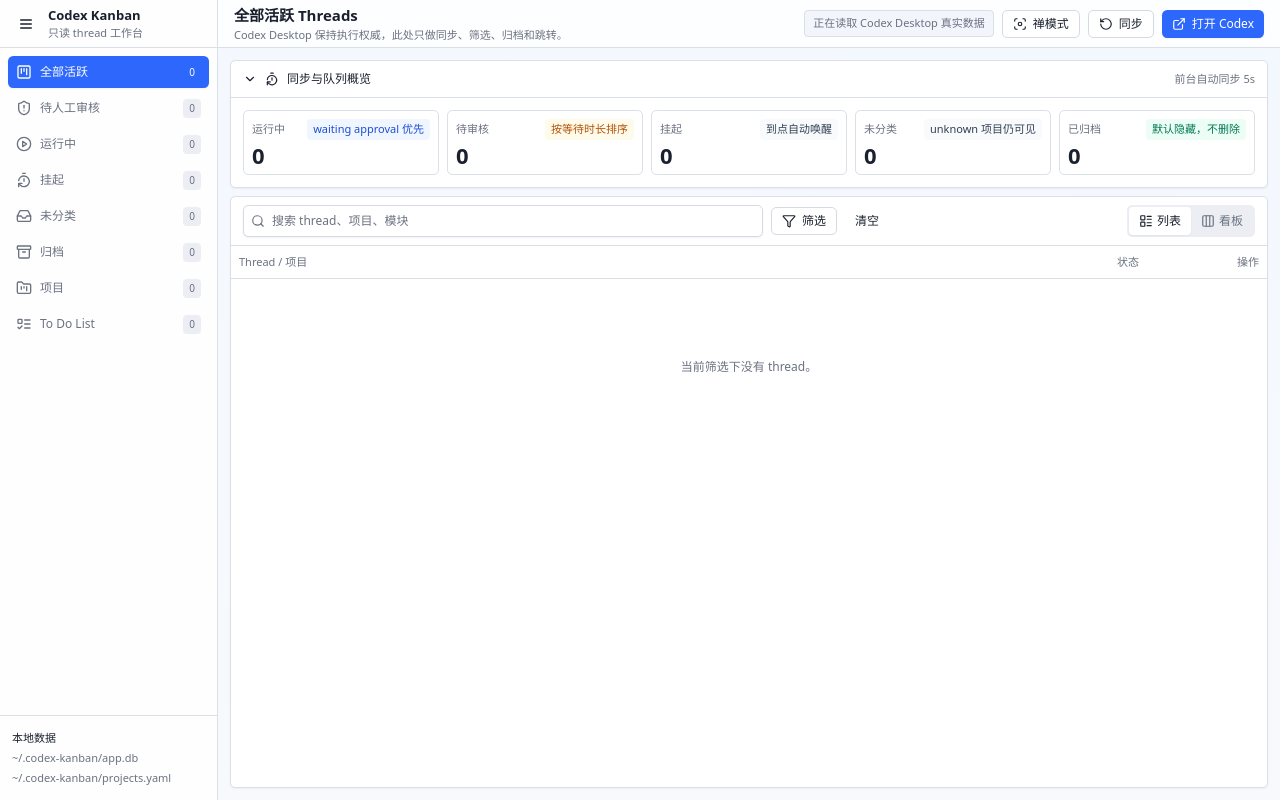
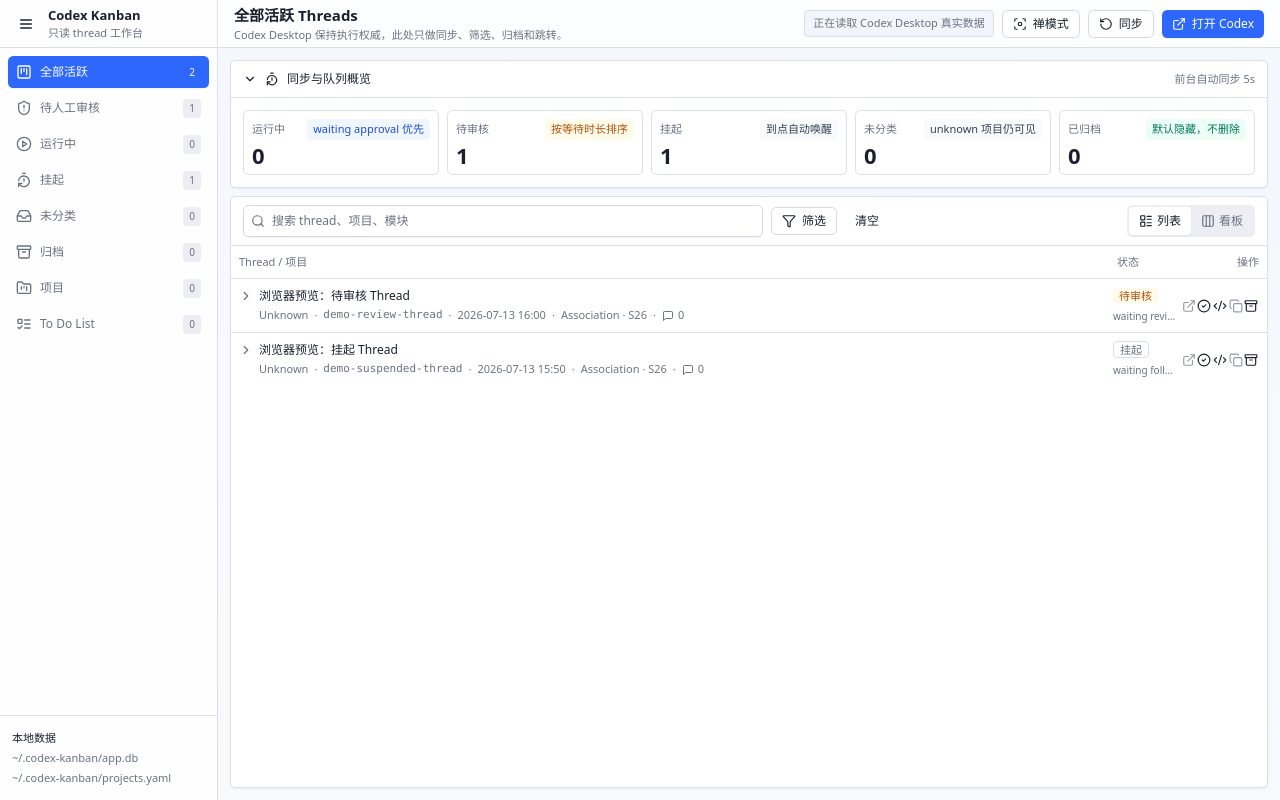
Before and after one commit to gaoyunchuan/AgentKanbanBoard, a React (Vite) app in the folder src-ui/: page / in a window 1280 px wide. Built offline with nearby package versions, Linux system fonts and the light colour scheme.

Commit message:
test: support browser association QA

```diff
--- a/src-ui/src/App.tsx
+++ b/src-ui/src/App.tsx
@@ -131,6 +131,46 @@
   active: true
 };
 
+const demoBrowserThreads = (): ThreadItem[] => [
+  {
+    id: "demo-review-thread",
+    title: "浏览器预览：待审核 Thread",
+    preview: "用于验证展开态关联 Task、迁移、解除和撤销。",
+    projectId: "unknown",
+    cwd: "/demo/agent-kanban",
+    branch: "main",
+    boardStatus: "review_pending",
+    codexStatus: "idle",
+    subStatus: "waiting review",
+    taskType: "review",
+    module: "Association",
+    sprint: "S26",
+    updatedAt: "2026-07-13 16:00",
+    createdAt: "2026-07-13 15:30",
+    notes: "浏览器 demo 数据",
+    comments: []
+  },
+  {
+    id: "demo-suspended-thread",
+    title: "浏览器预览：挂起 Thread",
+    preview: "用于验证 Task 端候选状态和多 Thread 关联。",
+    projectId: "unknown",
+    cwd: "/demo/agent-kanban",
+    branch: "main",
+    boardStatus: "suspended",
+    codexStatus: "idle",
+    subStatus: "waiting follow-up",
+    taskType: "feature",
+    module: "Association",
+    sprint: "S26",
+    updatedAt: "2026-07-13 15:50",
+    createdAt: "2026-07-13 15:20",
+    suspendedUntil: "2026-07-14 09:00",
+    notes: "浏览器 demo 数据",
+    comments: []
+  }
+];
+
 const projectName = (projectNames: Map<string, string>, projectId: string) =>
   projectNames.get(projectId) ?? "Unknown";
 
@@ -275,6 +315,13 @@
         return;
       }
 
+      if (!associationPersistenceEnabled) {
+        setLoadedCommentThreadIds((current) =>
+          current.includes(threadId) ? current : [...current, threadId]
+        );
+        return;
+      }
+
       setLoadingCommentThreadIds((current) =>
         current.includes(threadId) ? current : [...current, threadId]
       );
@@ -296,7 +343,12 @@
         setLoadingCommentThreadIds((current) => current.filter((id) => id !== threadId));
       }
     },
-    [loadedCommentThreadIds, loadingCommentThreadIds, setThreads]
+    [
+      associationPersistenceEnabled,
+      loadedCommentThreadIds,
+      loadingCommentThreadIds,
+      setThreads
+    ]
   );
 
   const toggleListRow = (id: string) => {
@@ -775,13 +827,15 @@
 }
 
 function useBoardData() {
-  const [threads, setThreads] = useState<ThreadItem[]>([]);
-  const [projects, setProjects] = useState<Project[]>([unknownProject]);
-  const silentSyncInFlight = useRef(false);
   const canInvokeTauri = shouldInvokeTauri(
     typeof window === "undefined" || "__TAURI_INTERNALS__" in window,
     import.meta.env.MODE
   );
+  const [threads, setThreads] = useState<ThreadItem[]>(() =>
+    canInvokeTauri ? [] : demoBrowserThreads()
+  );
+  const [projects, setProjects] = useState<Project[]>([unknownProject]);
+  const silentSyncInFlight = useRef(false);
 
   const applyBoardData = useCallback((data: MappedBoardData) => {
     setThreads((current) => mergeThreadRefresh(current, data.threads));
```
Also changed, not shown: 1 other file (tests, documents, lock files or other folders).
